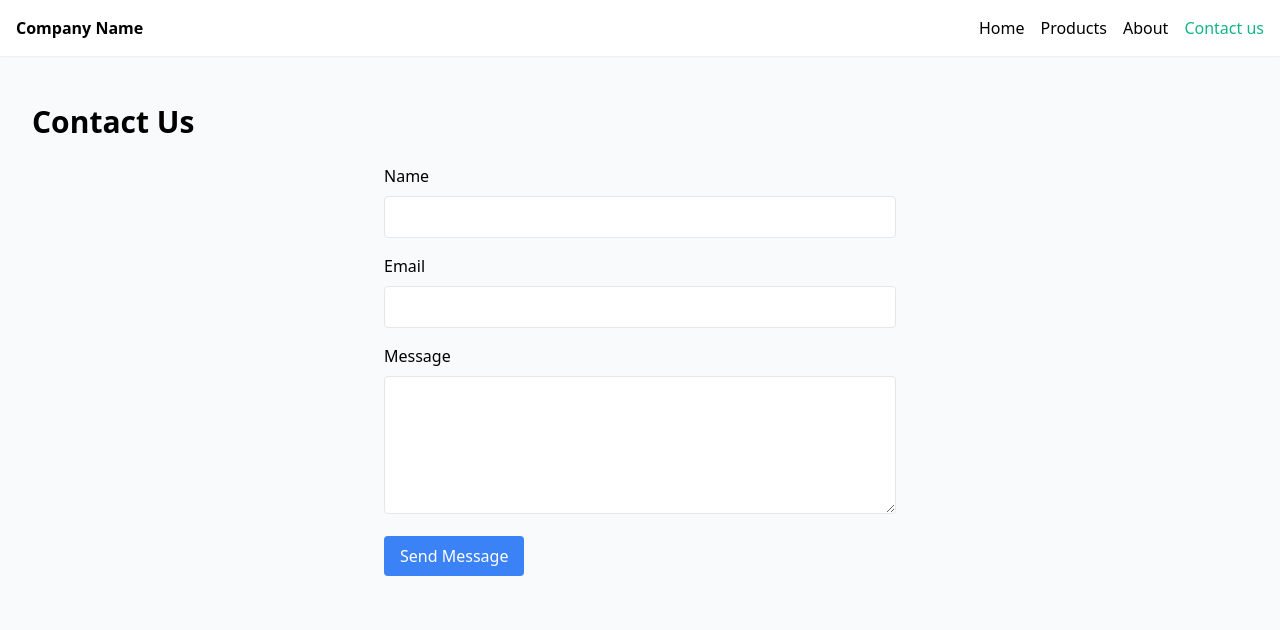
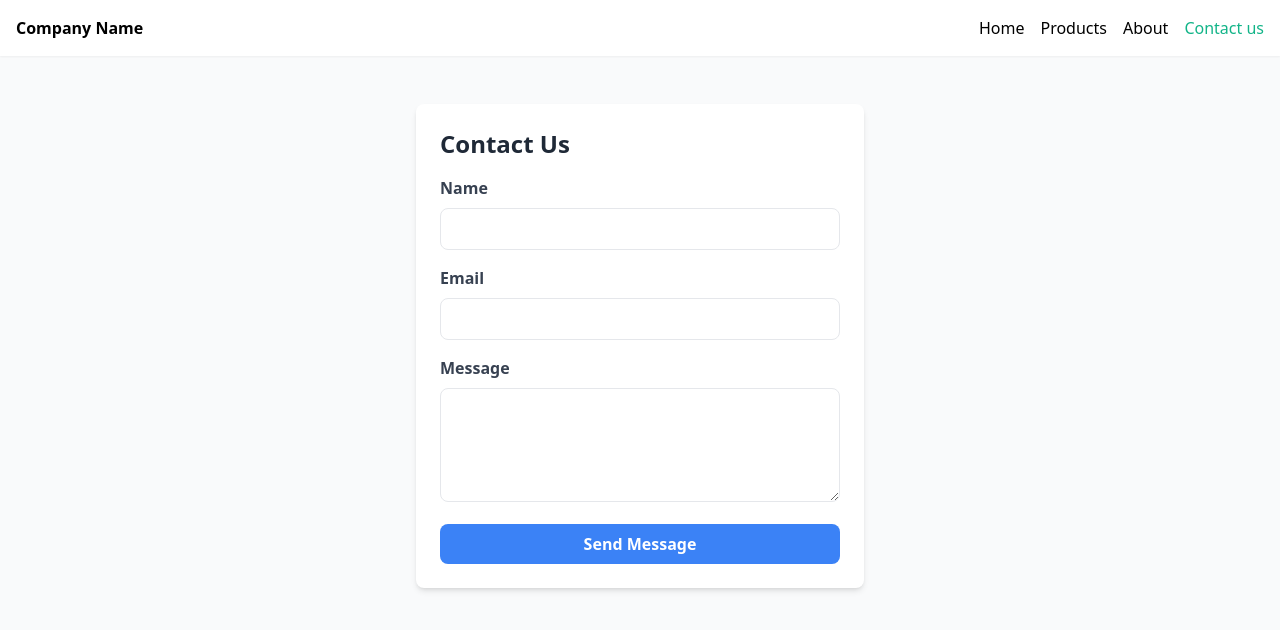
Before and after one commit to waccas/nuxtjs-practice1, a Nuxt app: page /contact in a window 1280 px wide. Shown: the top 630 px of the page. Built offline with nearby package versions, Linux system fonts and the light colour scheme.

Commit message:
changes made to productdetails file. removed '-' before the price

```diff
--- a/components/ProductDetails.vue
+++ b/components/ProductDetails.vue
@@ -6,7 +6,7 @@
       </div>
       <div class="p-7">
         <h2 class="text-4x1 my-7">{{ product.title }}</h2>
-        <P class="text-xl my-7">Price -£{{ product.price }}</P>
+        <P class="text-xl my-7">Price £{{ product.price }}</P>
         <h3 class="font-bold border-b-2 mb-4 pb-2">Product description:</h3>
         <p class="mb-7">{{ product.description }}</p>
       </div>
--- a/pages/contact.vue
+++ b/pages/contact.vue
@@ -1,44 +1,46 @@
-// pages/contact.vue
 <template>
-  <div class="container mx-auto px-4 py-8">
-    <h1 class="text-3xl font-bold mb-6">Contact Us</h1>
-    <form @submit.prevent="submitForm" class="max-w-lg mx-auto">
+  <div class="max-w-md mx-auto mt-8 p-6 bg-white rounded-lg shadow-md">
+    <h2 class="text-2xl font-bold mb-4 text-gray-800">Contact Us</h2>
+    <form @submit.prevent="submitForm">
       <div class="mb-4">
-        <label for="name" class="block mb-2">Name</label>
+        <label for="name" class="block text-gray-700 font-bold mb-2"
+          >Name</label
+        >
         <input
-          v-model="form.name"
           type="text"
           id="name"
+          v-model="name"
+          class="w-full px-3 py-2 border rounded-lg focus:outline-none focus:ring-2 focus:ring-blue-500"
           required
-          class="w-full p-2 border rounded"
         />
       </div>
-
       <div class="mb-4">
-        <label for="email" class="block mb-2">Email</label>
+        <label for="email" class="block text-gray-700 font-bold mb-2"
+          >Email</label
+        >
         <input
-          v-model="form.email"
           type="email"
           id="email"
+          v-model="email"
+          class="w-full px-3 py-2 border rounded-lg focus:outline-none focus:ring-2 focus:ring-blue-500"
           required
-          class="w-full p-2 border rounded"
         />
       </div>
-
       <div class="mb-4">
-        <label for="message" class="block mb-2">Message</label>
+        <label for="message" class="block text-gray-700 font-bold mb-2"
+          >Message</label
+        >
         <textarea
-          v-model="form.message"
           id="message"
+          v-model="message"
+          rows="4"
+          class="w-full px-3 py-2 border rounded-lg focus:outline-none focus:ring-2 focus:ring-blue-500"
           required
-          rows="5"
-          class="w-full p-2 border rounded"
         ></textarea>
       </div>
-
       <button
         type="submit"
-        class="bg-blue-500 text-white px-4 py-2 rounded hover:bg-blue-600"
+        class="w-full bg-blue-500 text-white font-bold py-2 px-4 rounded-lg hover:bg-blue-600 transition duration-300"
       >
         Send Message
       </button>
@@ -46,32 +48,28 @@
   </div>
 </template>
 
-<script setup>
-import { ref } from "vue";
-
-const form = ref({
-  name: "",
-  email: "",
-  message: "",
-});
-
-const submitForm = async () => {
-  try {
-    // Replace with your actual form submission logic
-    const response = await $fetch("/api/contact", {
-      method: "POST",
-      body: form.value,
-    });
-
-    // Reset form after successful submission
-    form.value = { name: "", email: "", message: "" };
-
-    // Optional: Show success message
-    alert("Message sent successfully!");
-  } catch (error) {
-    // Handle error
-    console.error("Form submission error:", error);
-    alert("Failed to send message. Please try again.");
-  }
+<script>
+export default {
+  data() {
+    return {
+      name: "",
+      email: "",
+      message: "",
+    };
+  },
+  methods: {
+    submitForm() {
+      // Handle form submission logic here
+      console.log("Form submitted:", {
+        name: this.name,
+        email: this.email,
+        message: this.message,
+      });
+      // Reset form fields
+      this.name = "";
+      this.email = "";
+      this.message = "";
+    },
+  },
 };
 </script>
```
